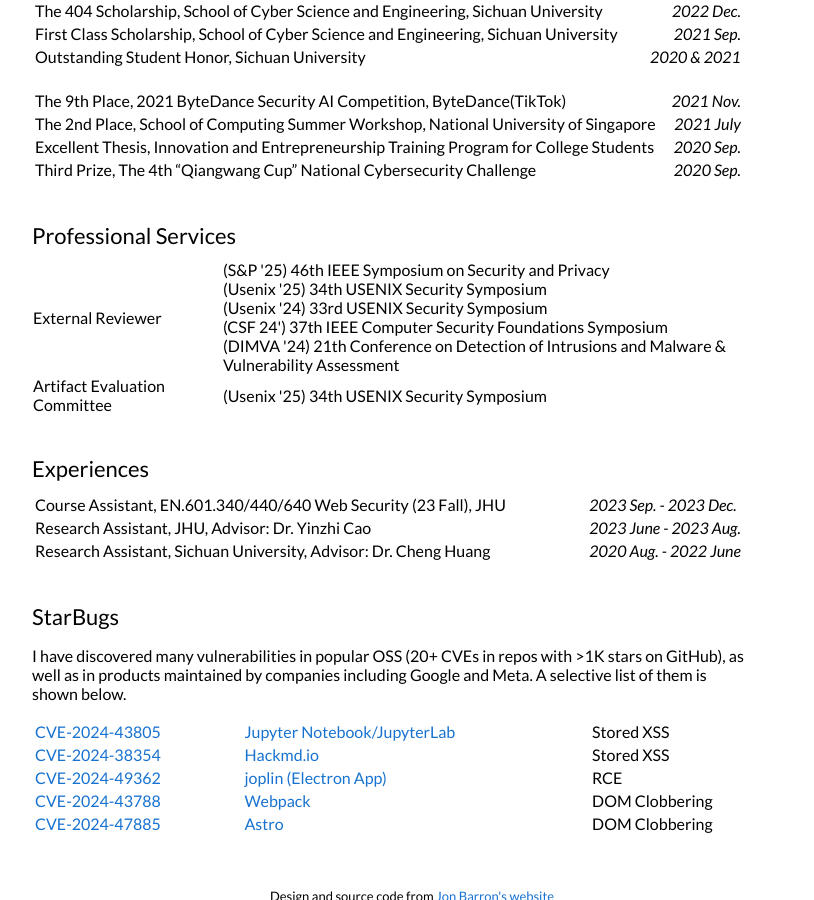
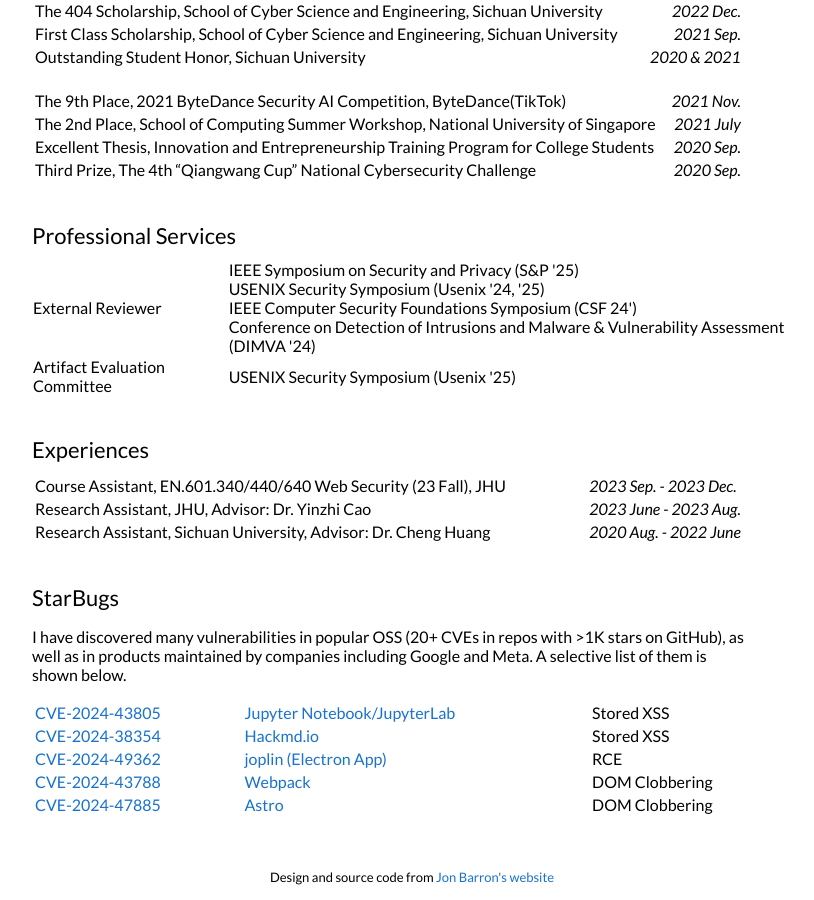
Before and after one commit to jackfromeast/jackfromeast.github.io, a Jekyll site: the page built from _posts/2024-09-23-FollowMyFlow.md, in a window 1280 px wide and 900 px high, scrolled down 1450 px. Shown: the whole window, without its empty margins (228-1042 px from the left). Built offline with Jekyll 4.4.1, drawn with Linux system fonts in a browser that asks for light colours.

Commit message:
[Professional] Update the Professional Service Section.

```diff
--- a/_layouts/default.html
+++ b/_layouts/default.html
@@ -197,15 +197,13 @@
                   <td>External Reviewer</td> <!-- Adjust padding here -->
                   <td>
                     <p style="margin:0;">
-                      (S&P '25) 46th IEEE Symposium on Security and Privacy
+                      IEEE Symposium on Security and Privacy (S&P '25)
                       <br>
-                      (Usenix '25) 34th USENIX Security Symposium
+                      USENIX Security Symposium (Usenix '24, '25)
                       <br>
-                      (Usenix '24) 33rd USENIX Security Symposium
+                      IEEE Computer Security Foundations Symposium (CSF 24')
                       <br>
-                      (CSF 24') 37th IEEE Computer Security Foundations Symposium
-                      <br>
-                      (DIMVA '24) 21th Conference on Detection of Intrusions and Malware & Vulnerability Assessment
+                      Conference on Detection of Intrusions and Malware & Vulnerability Assessment (DIMVA '24)
                     </p>
                   </td>
                 </tr>
@@ -213,7 +211,7 @@
                   <td>Artifact Evaluation Committee</td> <!-- Adjust padding here -->
                   <td>
                     <p style="margin:0;">
-                      (Usenix '25) 34th USENIX Security Symposium
+                      USENIX Security Symposium (Usenix '25)
                     </p>
                   </td>
                 </tr>
```
